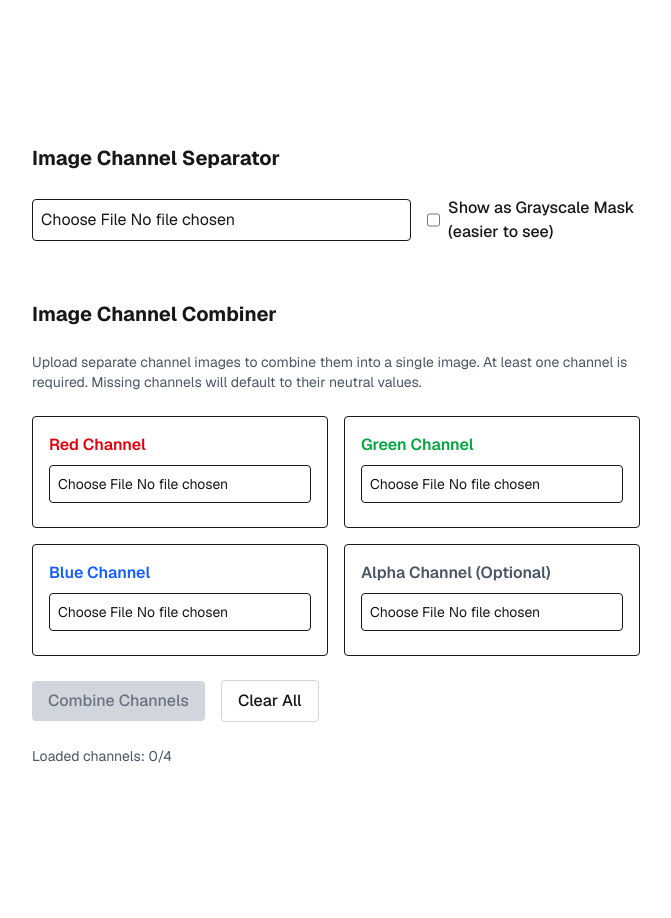
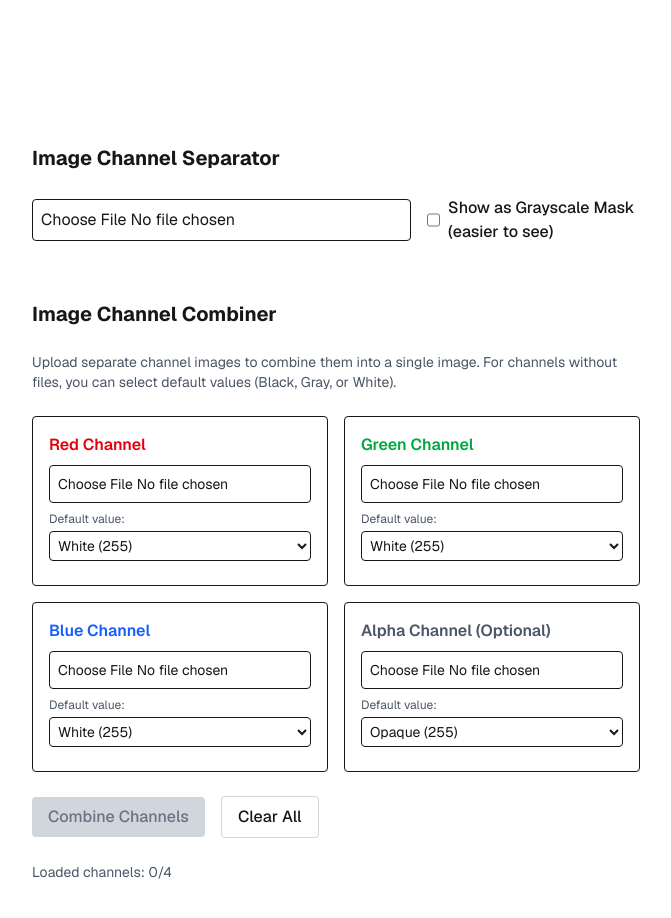
Before and after one commit to LuviKunG/texture-manipulator, a Next.js app: page / in a window 1280 px wide. Shown: the top 918 px of the page, without its empty margins (304-975 px from the left). Built offline with nearby package versions, Linux system fonts and the light colour scheme.

Commit message:
Add default value selection for image channels in ImageChannelCombiner

```diff
--- a/src/components/imagechannelcombiner.tsx
+++ b/src/components/imagechannelcombiner.tsx
@@ -27,6 +27,19 @@ export default function ImageChannelCombiner() {
   const [combinedImage, setCombinedImage] = useState<string | null>(null);
   const [isProcessing, setIsProcessing] = useState(false);
   const [error, setError] = useState<string | null>(null);
+
+  // Default values for channels when no file is loaded
+  const [defaultValues, setDefaultValues] = useState<{
+    red: number;
+    green: number;
+    blue: number;
+    alpha: number;
+  }>({
+    red: 255, // White
+    green: 255, // White
+    blue: 255, // White
+    alpha: 255, // Opaque
+  });
 
   // Refs for file inputs
   const redInputRef = useRef<HTMLInputElement>(null);
@@ -147,16 +160,16 @@ export default function ImageChannelCombiner() {
         // Extract channel values (using first channel of each image as intensity)
         const redValue = channels.red.pixels
           ? getChannelIntensity(channels.red.pixels, i)
-          : 0;
+          : defaultValues.red;
         const greenValue = channels.green.pixels
           ? getChannelIntensity(channels.green.pixels, i)
-          : 0;
+          : defaultValues.green;
         const blueValue = channels.blue.pixels
           ? getChannelIntensity(channels.blue.pixels, i)
-          : 0;
+          : defaultValues.blue;
         const alphaValue = channels.alpha.pixels
           ? getChannelIntensity(channels.alpha.pixels, i)
-          : 255;
+          : defaultValues.alpha;
 
         // Set output pixel
         outputPixels[i] = redValue; // Red
@@ -252,9 +265,8 @@ export default function ImageChannelCombiner() {
       <h2 className="text-xl font-bold">Image Channel Combiner</h2>
 
       <p className="text-gray-600 text-sm">
-        Upload separate channel images to combine them into a single image. At
-        least one channel is required. Missing channels will default to their
-        neutral values.
+        Upload separate channel images to combine them into a single image.
+        For channels without files, you can select default values (Black, Gray, or White).
       </p>
 
       {/* Channel Upload Section */}
@@ -281,6 +293,20 @@ export default function ImageChannelCombiner() {
             onChange={(e) => handleChannelUpload("red", e)}
             className="block w-full text-sm border rounded p-2 mb-2"
           />
+          {!channels.red.imageData && (
+            <div className="mb-2">
+              <label className="block text-xs text-gray-600 mb-1">Default value:</label>
+              <select
+                value={defaultValues.red}
+                onChange={(e) => setDefaultValues(prev => ({ ...prev, red: Number(e.target.value) }))}
+                className="w-full text-sm border rounded p-1"
+              >
+                <option value={0}>Black (0)</option>
+                <option value={128}>Gray (128)</option>
+                <option value={255}>White (255)</option>
+              </select>
+            </div>
+          )}
           {channels.red.imageData && (
             <img
               src={channels.red.imageData}
@@ -312,6 +338,20 @@ export default function ImageChannelCombiner() {
             onChange={(e) => handleChannelUpload("green", e)}
             className="block w-full text-sm border rounded p-2 mb-2"
           />
+          {!channels.green.imageData && (
+            <div className="mb-2">
+              <label className="block text-xs text-gray-600 mb-1">Default value:</label>
+              <select
+                value={defaultValues.green}
+                onChange={(e) => setDefaultValues(prev => ({ ...prev, green: Number(e.target.value) }))}
+                className="w-full text-sm border rounded p-1"
+              >
+                <option value={0}>Black (0)</option>
+                <option value={128}>Gray (128)</option>
+                <option value={255}>White (255)</option>
+              </select>
+            </div>
+          )}
           {channels.green.imageData && (
             <img
               src={channels.green.imageData}
@@ -343,6 +383,20 @@ export default function ImageChannelCombiner() {
             onChange={(e) => handleChannelUpload("blue", e)}
             className="block w-full text-sm border rounded p-2 mb-2"
           />
+          {!channels.blue.imageData && (
+            <div className="mb-2">
+              <label className="block text-xs text-gray-600 mb-1">Default value:</label>
+              <select
+                value={defaultValues.blue}
+                onChange={(e) => setDefaultValues(prev => ({ ...prev, blue: Number(e.target.value) }))}
+                className="w-full text-sm border rounded p-1"
+              >
+                <option value={0}>Black (0)</option>
+                <option value={128}>Gray (128)</option>
+                <option value={255}>White (255)</option>
+              </select>
+            </div>
+          )}
           {channels.blue.imageData && (
             <img
               src={channels.blue.imageData}
@@ -374,6 +428,20 @@ export default function ImageChannelCombiner() {
             onChange={(e) => handleChannelUpload("alpha", e)}
             className="block w-full text-sm border rounded p-2 mb-2"
           />
+          {!channels.alpha.imageData && (
+            <div className="mb-2">
+              <label className="block text-xs text-gray-600 mb-1">Default value:</label>
+              <select
+                value={defaultValues.alpha}
+                onChange={(e) => setDefaultValues(prev => ({ ...prev, alpha: Number(e.target.value) }))}
+                className="w-full text-sm border rounded p-1"
+              >
+                <option value={0}>Transparent (0)</option>
+                <option value={128}>Semi-transparent (128)</option>
+                <option value={255}>Opaque (255)</option>
+              </select>
+            </div>
+          )}
           {channels.alpha.imageData && (
             <img
               src={channels.alpha.imageData}
```
